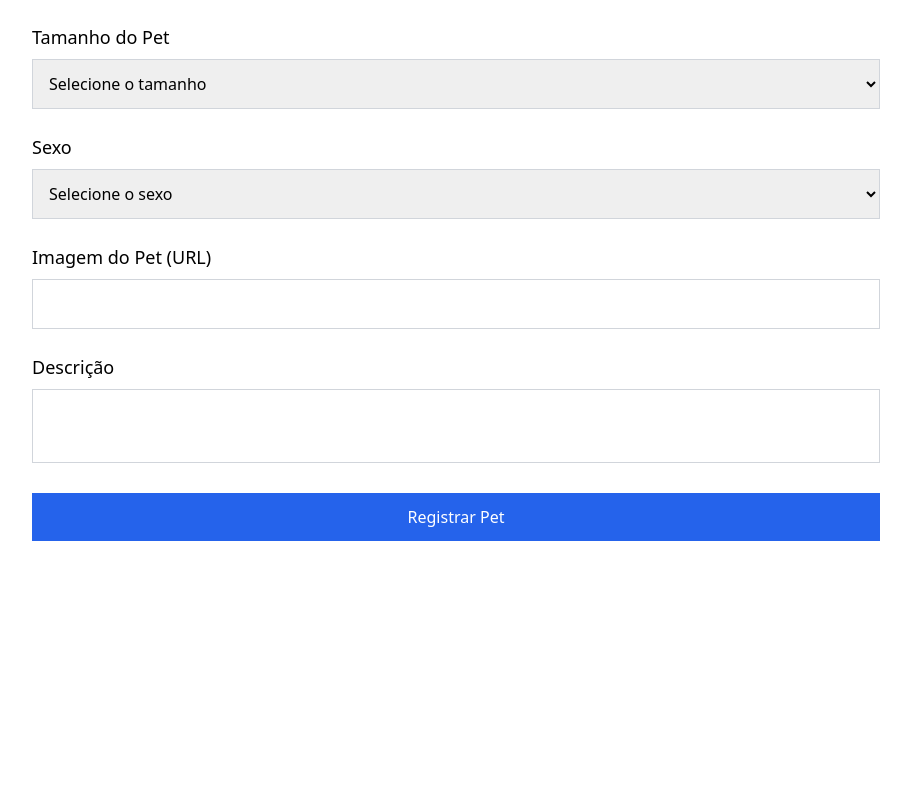
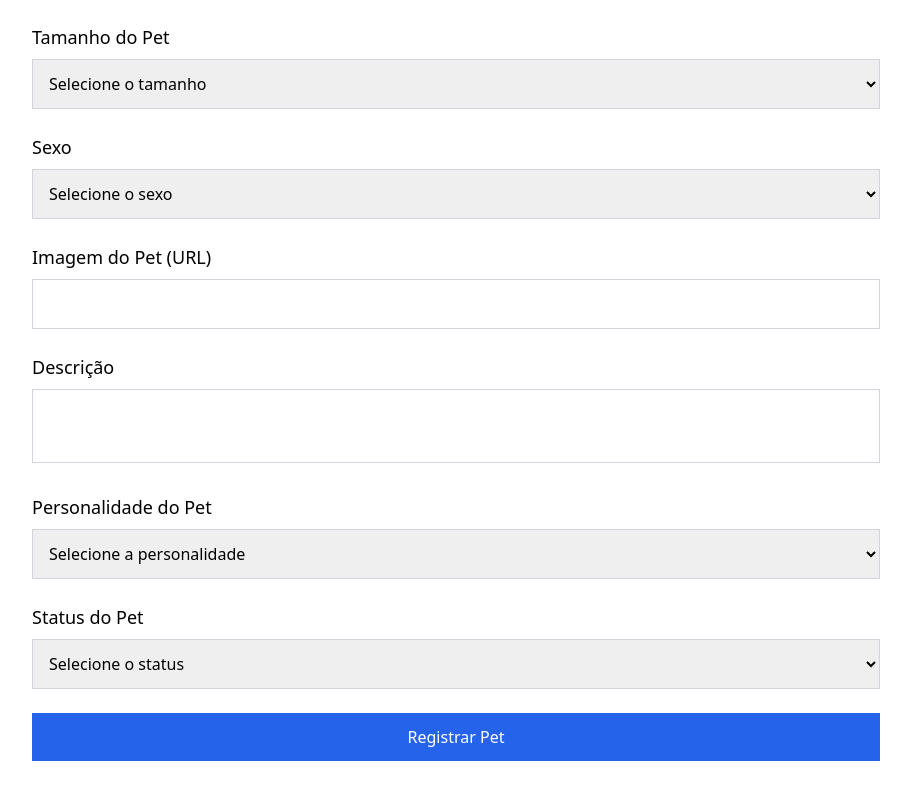
Before and after one commit to PetSys-Avanti/PetSys-front, a Next.js app: page /petregistration in a window 1280 px wide. Shown: the part 389-1174 px from the top of the page, without its empty margins (184-1095 px from the left). Before the commit the page ends 954 px from the top, so only its background shows below. Built offline with nearby package versions, Linux system fonts and the light colour scheme.

Commit message:
landing page e pagina de registro funcionais

```diff
--- a/src/app/createacc/page.tsx
+++ b/src/app/createacc/page.tsx
@@ -49,7 +49,7 @@ export default function FormRegister() {
         <div className="flex h-screen w-full justify-center items-center px-4 sm:px-6 lg:px-8 ">
             <div className="flex items-center justify-center w-full max-w-6xl space-x-8">
 
-                <div className="w-full max-w-md">
+                <div className="  w-full max-w-md">
                     <Tabs defaultValue="login" className="w-full">
                         <TabsList className="grid w-full grid-cols-2 mb-4">
                             <TabsTrigger value="login">Login</TabsTrigger>
--- a/src/app/petregistration/page.tsx
+++ b/src/app/petregistration/page.tsx
@@ -3,8 +3,6 @@
 import React, { useState } from 'react';
 
 const PetRegistration = () => {
-
-
     const [formData, setFormData] = useState({
         nome: '',
         especie_pet: '',
@@ -12,7 +10,9 @@ const PetRegistration = () => {
         descricao: '',
         tamanho_pet: '',
         sexo_pet: '',
-        image_pet: ''
+        image_pet: '',
+        personalidade_pet: '',
+        status_pet: ''
     });
 
     const handleChange = (e) => {
@@ -23,16 +23,45 @@ const PetRegistration = () => {
         });
     };
 
-    const handleSubmit = (e) => {
+    const handleSubmit = async (e) => {
         e.preventDefault();
-        console.log('Dados do pet:', formData);
+
+        const dataNascimentoCompleta = new Date(formData.data_nasc).toISOString();
+
+
+        const updatedFormData = {
+            ...formData,
+            data_nasc: dataNascimentoCompleta,
+        };
+
+        try {
+            const response = await fetch('https://api-petsys.onrender.com/api/v1/pets', {
+                method: 'POST',
+                headers: {
+                    'Content-Type': 'application/json',
+                },
+                body: JSON.stringify(updatedFormData),
+            });
+
+            if (response.ok) {
+                const data = await response.json();
+                console.log('Pet adicionado:', data);
+                alert('Pet registrado com sucesso!');
+            } else {
+                const error = await response.json();
+                console.error('Erro ao registrar pet:', error);
+                alert('Erro ao registrar o pet.');
+            }
+        } catch (error) {
+            console.error('Erro de rede:', error);
+            alert('Erro ao enviar os dados.');
+        }
     };
 
     return (
         <div className="flex flex-col items-center max-w-4xl mx-auto p-6">
             <h2 className="text-2xl font-bold mb-6">Registro de Pet</h2>
             <form onSubmit={handleSubmit} className="w-full space-y-6">
-
                 <div>
                     <label className="block text-lg mb-2">Nome</label>
                     <input
@@ -46,7 +75,6 @@ const PetRegistration = () => {
                     />
                 </div>
 
-
                 <div>
                     <label className="block text-lg mb-2">Espécie</label>
                     <select
@@ -59,10 +87,12 @@ const PetRegistration = () => {
                         <option value="">Selecione a espécie</option>
                         <option value="cachorro">Cachorro</option>
                         <option value="gato">Gato</option>
-                        <option value="outro">Outro</option>
+                        <option value="aves">Aves</option>
+                        <option value="roedores">Roedores</option>
+                        <option value="peixes">Peixes</option>
+                        <option value="outros">Outros</option>
                     </select>
                 </div>
-
 
                 <div>
                     <label className="block text-lg mb-2">Data de Nascimento</label>
@@ -75,8 +105,6 @@ const PetRegistration = () => {
                         className="w-full p-3 border border-gray-300 rounded-md focus:ring-2 focus:ring-blue-500"
                     />
                 </div>
-
-
 
                 <div>
                     <label className="block text-lg mb-2">Tamanho do Pet</label>
@@ -94,7 +122,6 @@ const PetRegistration = () => {
                     </select>
                 </div>
 
-
                 <div>
                     <label className="block text-lg mb-2">Sexo</label>
                     <select
@@ -110,7 +137,6 @@ const PetRegistration = () => {
                     </select>
                 </div>
 
-
                 <div>
                     <label className="block text-lg mb-2">Imagem do Pet (URL)</label>
                     <input
@@ -123,7 +149,6 @@ const PetRegistration = () => {
                     />
                 </div>
 
-
                 <div>
                     <label className="block text-lg mb-2">Descrição</label>
                     <textarea
@@ -134,7 +159,46 @@ const PetRegistration = () => {
                         className="w-full p-3 border border-gray-300 rounded-md focus:ring-2 focus:ring-blue-500 resize-none"
                     />
                 </div>
+                <div>
+                    <label className="block text-lg mb-2">Personalidade do Pet</label>
+                    <select
+                        name="personalidade_pet"
+                        value={formData.personalidade_pet}
+                        onChange={handleChange}
+                        required
+                        className="w-full p-3 border border-gray-300 rounded-md focus:ring-2 focus:ring-blue-500"
+                    >
+                        <option value="">Selecione a personalidade</option>
+                        <option value="amigo">Amigo</option>
+                        <option value="guardiao">Guardião</option>
+                        <option value="alegre">Alegre</option>
+                        <option value="quieto">Quieto</option>
+                        <option value="agitado">Agitado</option>
+                        <option value="sociavel">Sociável</option>
+                        <option value="agressivo">Agressivo</option>
+                        <option value="calmo">Calmo</option>
+                        <option value="extrovertido">Extrovertido</option>
+                        <option value="introvertido">Introvertido</option>
+                        <option value="inteligente">Inteligente</option>
+                        <option value="obediente">Obediente</option>
+                        <option value="desobediente">Desobediente</option>
+                    </select>
+                </div>
 
+                <div>
+                    <label className="block text-lg mb-2">Status do Pet</label>
+                    <select
+                        name="status_pet"
+                        value={formData.status_pet}
+                        onChange={handleChange}
+                        required
+                        className="w-full p-3 border border-gray-300 rounded-md focus:ring-2 focus:ring-blue-500"
+                    >
+                        <option value="">Selecione o status</option>
+                        <option value="disponivel">Disponível</option>
+                        <option value="adotado">Adotado</option>
+                    </select>
+                </div>
 
                 <div>
                     <button
--- a/src/components/ImageCentral.tsx
+++ b/src/components/ImageCentral.tsx
@@ -11,7 +11,7 @@ interface FullWidthImageProps {
 
 const FullWidthImage = () => {
   return (
-    <div className="relative w-full h-0 pb-[51.25%]">
+    <div className="relative w-full pb-[51.25%]">
       <Image
         src="/images/cachorrohumano.png"
         alt="Imagem de fundo hero"
--- a/src/components/SecondSection.tsx
+++ b/src/components/SecondSection.tsx
@@ -1,6 +1,4 @@
 'use client'
-
-
 
 import React, { useEffect, useState } from 'react';
 import PetCard from './PetCard';
@@ -8,29 +6,22 @@ import { FaDog } from 'react-icons/fa';
 import { Button } from "@/components/ui/button";
 import Image from 'next/image';
 
-
 export default function SecondSection() {
-
-  const [pets, setPets] = useState([]);
+  const [pets, setPets] = useState([""]);
   const [error, setError] = useState(null);
 
   useEffect(() => {
     const fetchPets = async () => {
       try {
-        const response = await fetch('https://api-petsys.onrender.com/pets');
-
+        const response = await fetch('https://api-petsys.onrender.com/api/v1/pets');
 
         if (!response.ok) {
           throw new Error(`Erro ao buscar pets: ${response.statusText}`);
         }
 
-
         const data = await response.json();
-
-
         setPets(data);
       } catch (err) {
-
         setError(err.message);
         console.error('Erro ao buscar pets:', err);
       }
@@ -41,14 +32,13 @@ export default function SecondSection() {
 
   return (
     <section className="py-10 max-w-none bg-white w-full">
-
       <h2 className="text-5xl font-semibold text-gray-800 mb-8 mt-8 text-center">
         Novos no pedaço <FaDog className="inline-block text-3xl ml-2" />
       </h2>
 
       <div className="grid grid-cols-1 sm:grid-cols-2 lg:grid-cols-3 max-w-screen-lg mx-auto">
         {pets.slice(0, 3).map((pet) => (
-          <PetCard key={pet.id} pet={pet} />
+          <PetCard key={pet.pet_id} pet={pet} />
         ))}
       </div>
 
```
